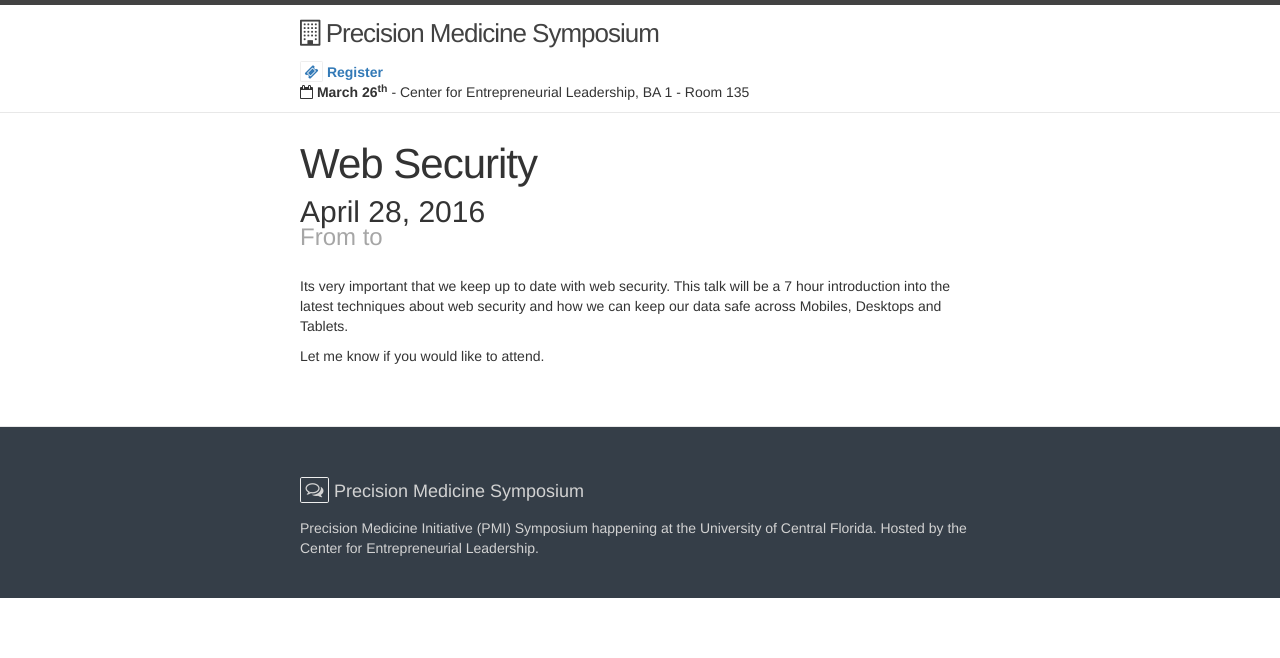
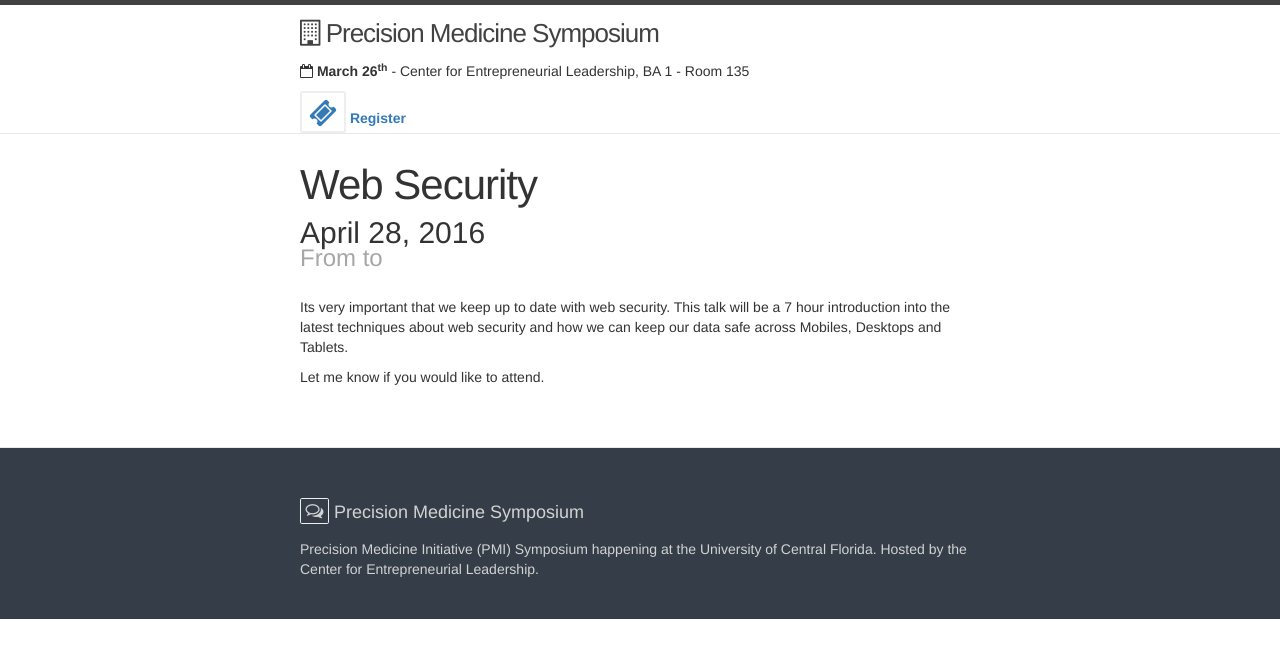
Before and after one commit to dhillonv10/pmi, a Jekyll site: the page built from _posts/2016-04-28-web-security.md, in a window 1280 px wide. Shown: the top 658 px of the page. Built offline with Jekyll 4.4.1, drawn with Linux system fonts in a browser that asks for light colours; nearby versions of some CDN libraries.

```diff
--- a/_includes/header.html
+++ b/_includes/header.html
@@ -2,10 +2,6 @@
 
   <div class="wrapper">
     <a class="site-title" href="{{ site.baseurl }}/"><i class="fa fa-building-o"></i> {{ site.title }}</a>
-  </div>
-
-  <div class="wrapper">
-      <a href="#"><i class="fa fa-ticket fa-border"></i> <strong>Register</strong> </a>
   </div>
 
 <!--
@@ -19,4 +15,8 @@
     <p align="left"><i class="fa fa-calendar-o"></i> <strong>March 26<sup>th</sup></strong> - Center for Entrepreneurial Leadership, BA 1 - Room 135</p>
   </div>
 
+  <div class="wrapper">
+      <a href="#"><i class="fa fa-ticket fa-2x fa-border"></i> <strong>Register</strong> </a>
+  </div>
+
 </header>
```
